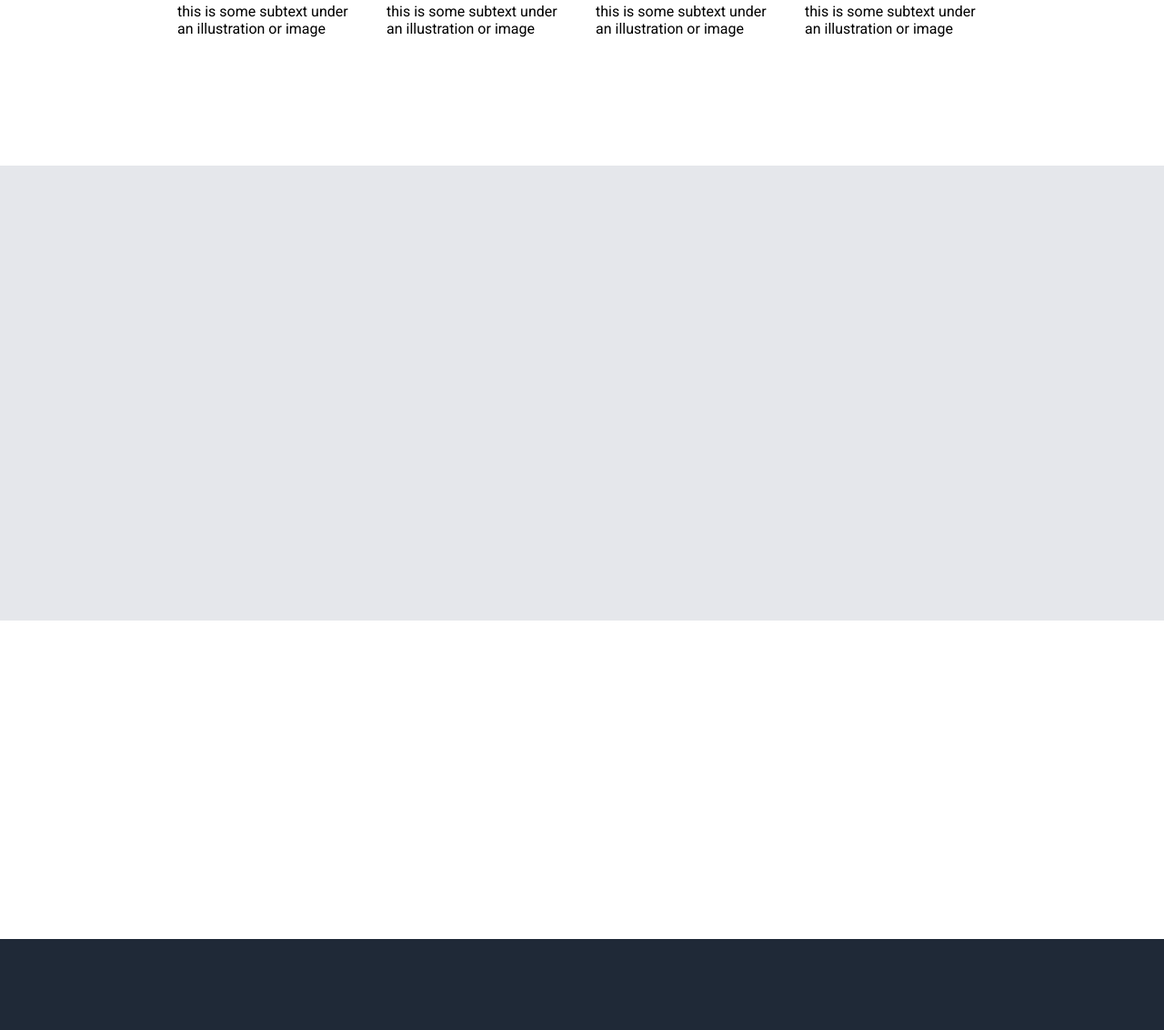
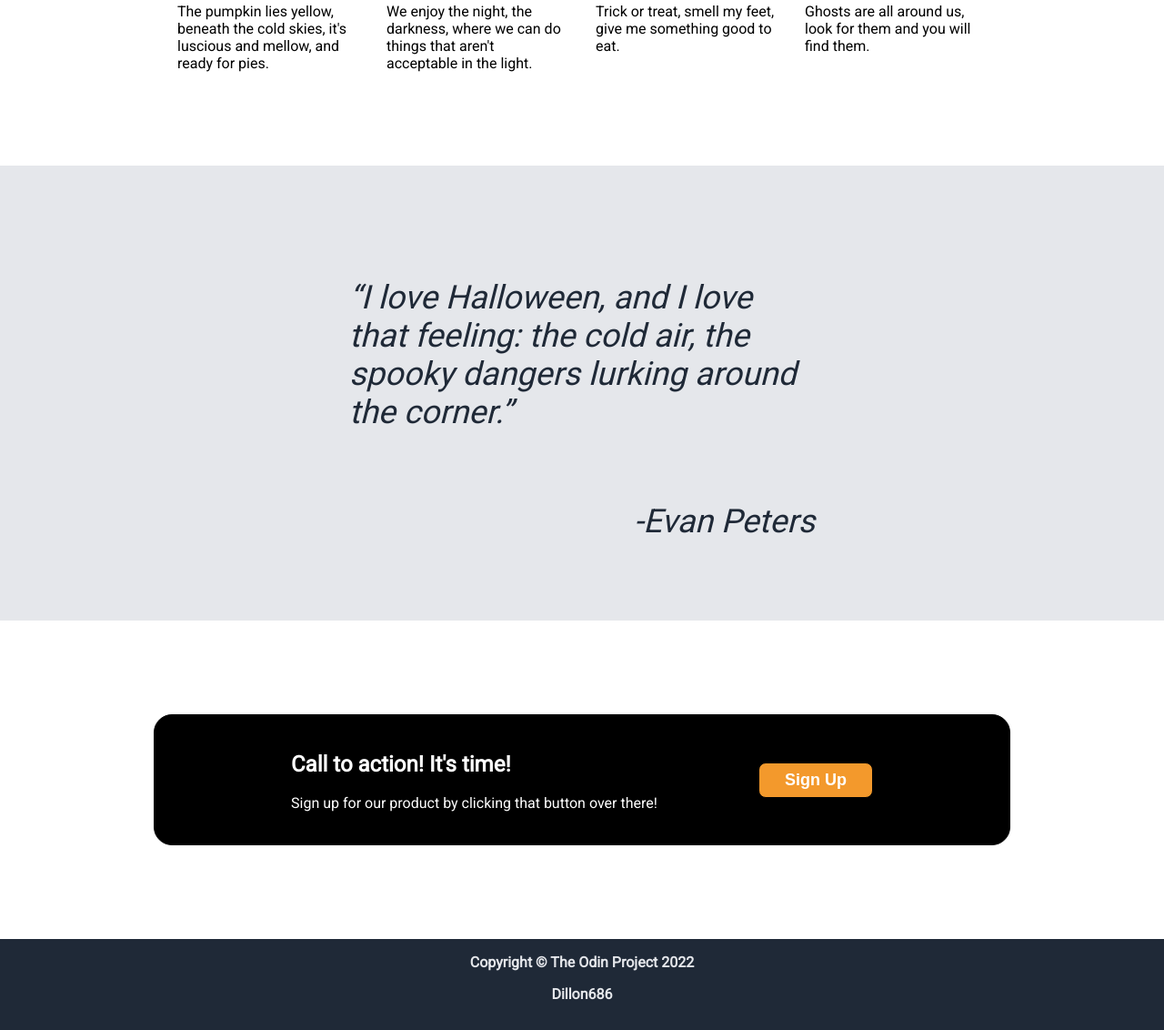
Before and after one commit to Dillon686/odin-landing-page, a plain HTML site: page index.html in a window 1280 px wide. Shown: the part 868-2000 px from the top of the page at 91% size. Drawn offline with Linux system fonts and the light colour scheme.

Commit message:
Finished product, pushing to GitHub

```diff
--- a/index.html
+++ b/index.html
@@ -4,14 +4,14 @@
     <meta charset="UTF-8">
     <meta http-equiv="X-UA-Compatible" content="IE=edge">
     <meta name="viewport" content="width=device-width, initial-scale=1.0">
-    <title>Landing Page</title>
+    <title>Halloween Landing Page</title>
     <link rel="stylesheet" href="styles.css">
     <link href='https://fonts.googleapis.com/css?family=Roboto' rel='stylesheet'>
 </head>
 <body>
         <div class="hero-container">
             <div class="header">
-                <h2>Header Logo</h2>
+                <h2>Halloween Landing Page</h2>
                 <div class="header-links">
                     <a href="">header link one</a>
                     <a href="">header link two</a>
@@ -20,36 +20,49 @@
             </div>
             <div class="hero">
                 <div>
-                    <h1>This website is awesome</h1>
-                    <p>This website has some subtext that goes here under the main title. It's a smaller font and the color is lower contrast</p>
+                    <h1>Fall festivities are abound!</h1>
+                    <p>This landing page, a part of the Odin Project curriculum, is Halloween themed. I hope you enjoy the vibes!</p>
                     <button>Sign Up</button>
                 </div>
                 <img src="https://images.unsplash.com/photo-1541480333465-b09786ad8ac6?ixlib=rb-1.2.1&ixid=MnwxMjA3fDB8MHxwaG90by1wYWdlfHx8fGVufDB8fHx8&auto=format&fit=crop&w=870&q=80">
             </div>
         </div>
         <div class="information">
-            <h1>Some random information.</h1>
+            <h1>Halloween - The holiday of spooks!</h1>
             <div class="sections">
                 <div>
                     <img src="https://cdn-icons-png.flaticon.com/512/207/207773.png">
-                    <p>this is some subtext under an illustration or image</p>
+                    <p>The pumpkin lies yellow, beneath the cold skies, it's luscious and mellow, and ready for pies.</p>
                 </div>
                 <div>
                     <img src="https://cdn-icons-png.flaticon.com/512/12/12311.png">
-                    <p>this is some subtext under an illustration or image</p>
+                    <p>We enjoy the night, the darkness, where we can do things that aren't acceptable in the light.</p>
                 </div>
                 <div>
                     <img src="https://cdn-icons-png.flaticon.com/512/3504/3504435.png">
-                    <p>this is some subtext under an illustration or image</p>
+                    <p>Trick or treat, smell my feet, give me something good to eat.</p>
                 </div>
                 <div>
                     <img src="https://cdn-icons-png.flaticon.com/512/2433/2433014.png">
-                    <p>this is some subtext under an illustration or image</p>
+                    <p>Ghosts are all around us, look for them and you will find them.</p>
                 </div>
             </div>
         </div>
-        <div class="quote"></div>
-        <div class="sign-up"></div>
-        <div class="footer"></div>
+        <div class="quote">
+            <p>“I love Halloween, and I love that feeling: the cold air, the spooky dangers lurking around the corner.”</p>
+            <br>
+            <p style="text-align:right">-Evan Peters</p>
+        </div>
+        <div class="sign-up">
+            <div class="modal">
+                <div><h2>Call to action! It's time!</h2>
+                <p>Sign up for our product by clicking that button over there!</p></div>
+                <div class="button-div"><button>Sign Up</button></div>
+            </div>
+        </div>
+        <div class="footer">
+            <p>Copyright © The Odin Project 2022</p>
+            <p>Dillon686</p>
+        </div>
 </body>
 </html>
--- a/styles.css
+++ b/styles.css
@@ -62,8 +62,8 @@ body {
     margin-bottom: 0;
 }
 
-.hero button {
-    background-color: #3882f6;
+button {
+    background-color: #f3992c;
     padding: 8px 28px;
     color: white;
     font-weight: bold;
@@ -109,14 +109,59 @@ body {
 .quote {
     background-color: #E5E7EB;
     flex-basis: 500px;
+    font-size: 36px;
+    font-weight: lighter;
+    font-style: italic;
+    color: #1F2937;
+    display: flex;
+    flex-direction: column;
+    align-items: center;
+    justify-content: center;
+}
+
+.quote p {
+    width: 40%;
+    margin-bottom: 0;
 }
 
 .sign-up {
     flex-basis: 350px;
     background-color: white;
+    display: flex;
+    justify-content: center;
+    align-items: center;
 }
 
 .footer {
     flex-basis: 100px;
     background-color: #1F2937;
+    color:#E5E7EB;
+    text-align: center;
+    font-weight: bold;
 }
+
+.modal {
+    background-color: black;
+    color: white;
+    width: 50%;
+    display: flex;
+    flex-direction: row;
+    padding: 20px 150px;
+    justify-content: space-between;
+    border: solid black 1px;
+    border-radius: 20px;
+}
+
+.modal div{
+    margin-bottom: 0;
+}
+
+.modal p {
+    margin-top: 0;
+}
+
+.button-div {
+    display: flex;
+    flex-direction: column;
+    justify-content: center;
+}
```
